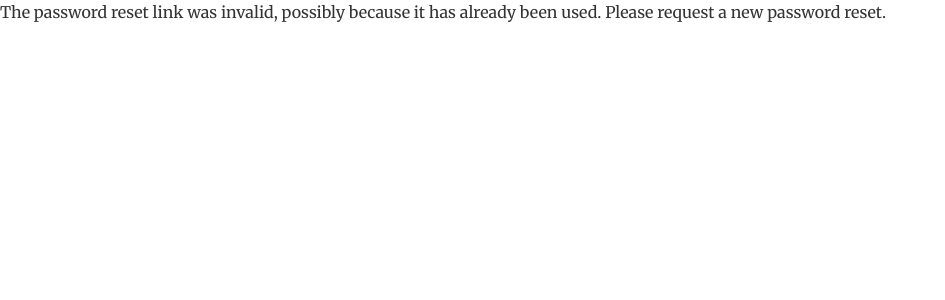
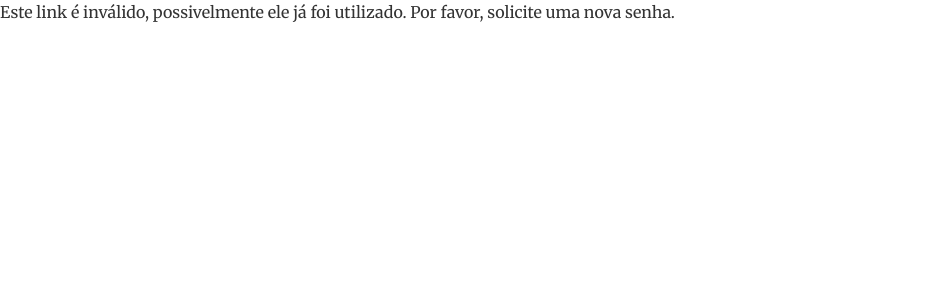
Before and after one commit to lfpelison/novo-caminho, a Django app: page /reset/1/1/ in a window 1280 px wide. Shown: the top 300 px of the page, without its empty margins (0-945 px from the left). Run offline with Django 3.2, Linux system fonts and the light colour scheme; some libraries are stand-ins or nearby versions.

```diff
--- a/dashboard/templates/registration/password_reset_complete.html
+++ b/dashboard/templates/registration/password_reset_complete.html
@@ -2,6 +2,6 @@
 
 {% block content %}
   <p>
-    Your password has been set. You may go ahead and <a href="{% url 'signin' %}">sign in</a> now.
+    Senha Redefinida. Você pode realizar o <a href="{% url 'login' %}">log in</a> agora.
   </p>
 {% endblock %}
--- a/dashboard/templates/registration/password_reset_confirm.html
+++ b/dashboard/templates/registration/password_reset_confirm.html
@@ -2,16 +2,16 @@
 
 {% block content %}
   {% if validlink %}
-    <h3>Change password</h3>
+    <h3>Digite sua nova senha</h3>
     <form method="post">
       {% csrf_token %}
       {{ form.as_p }}
-      <button type="submit">Change password</button>
+      <button type="submit">Redefinir Senha</button>
     </form>
   {% else %}
     <p>
-      The password reset link was invalid, possibly because it has already been used.
-      Please request a new password reset.
+      Este link é inválido, possivelmente ele já foi utilizado.
+      Por favor, solicite uma nova senha.
     </p>
   {% endif %}
 {% endblock %}
--- a/dashboard/templates/registration/password_reset_form.html
+++ b/dashboard/templates/registration/password_reset_form.html
@@ -1,10 +1,10 @@
 {% extends 'registration/base.html' %}
 
 {% block content %}
-  <h3>Forgot password</h3>
+  <h3>Esqueci minha senha</h3>
   <form method="post">
     {% csrf_token %}
     {{ form.as_p }}
-    <button type="submit">Submit</button>
+    <button type="submit">Enviar</button>
   </form>
 {% endblock %}
--- a/dashboard/templates/registration/password_reset_subject.txt
+++ b/dashboard/templates/registration/password_reset_subject.txt
@@ -1 +1 @@
-TestSite password reset
+Recuperação de senha Novo Caminho
--- a/dashboard/urls.py
+++ b/dashboard/urls.py
@@ -11,8 +11,10 @@ urlpatterns = [
     surl('login/', auth_views.login, name='login'),
     surl('logout/', auth_views.logout, {'next_page': '/'}, name='logout'),
     surl('signup/', views.signup, name='signup'),
-    url(r'^password_reset/$', auth_views.password_reset, name='password_reset'),
+    #url(r'^password_reset/$', auth_views.password_reset, name='password_reset'),
     url(r'^password_reset/done/$', auth_views.password_reset_done, name='password_reset_done'),
     url(r'^reset/(?P<uidb64>[0-9A-Za-z_\-]+)/(?P<token>[0-9A-Za-z]{1,13}-[0-9A-Za-z]{1,20})/$',
         auth_views.password_reset_confirm, name='password_reset_confirm'),
-    url(r'^reset/done/$', auth_views.password_reset_complete, name='password_reset_complete'),]
+    url(r'^reset/done/$', auth_views.password_reset_complete, name='password_reset_complete'),
+    url(r'^user/password/reset/$', views.password_reset, {'post_reset_redirect' : '/#/login?resetemail=true'},name="password_reset"),
+    ]
```
Also changed, not shown: dashboard/forms.py (+39 -0 lines), dashboard/views.py (+11 -0 lines).
